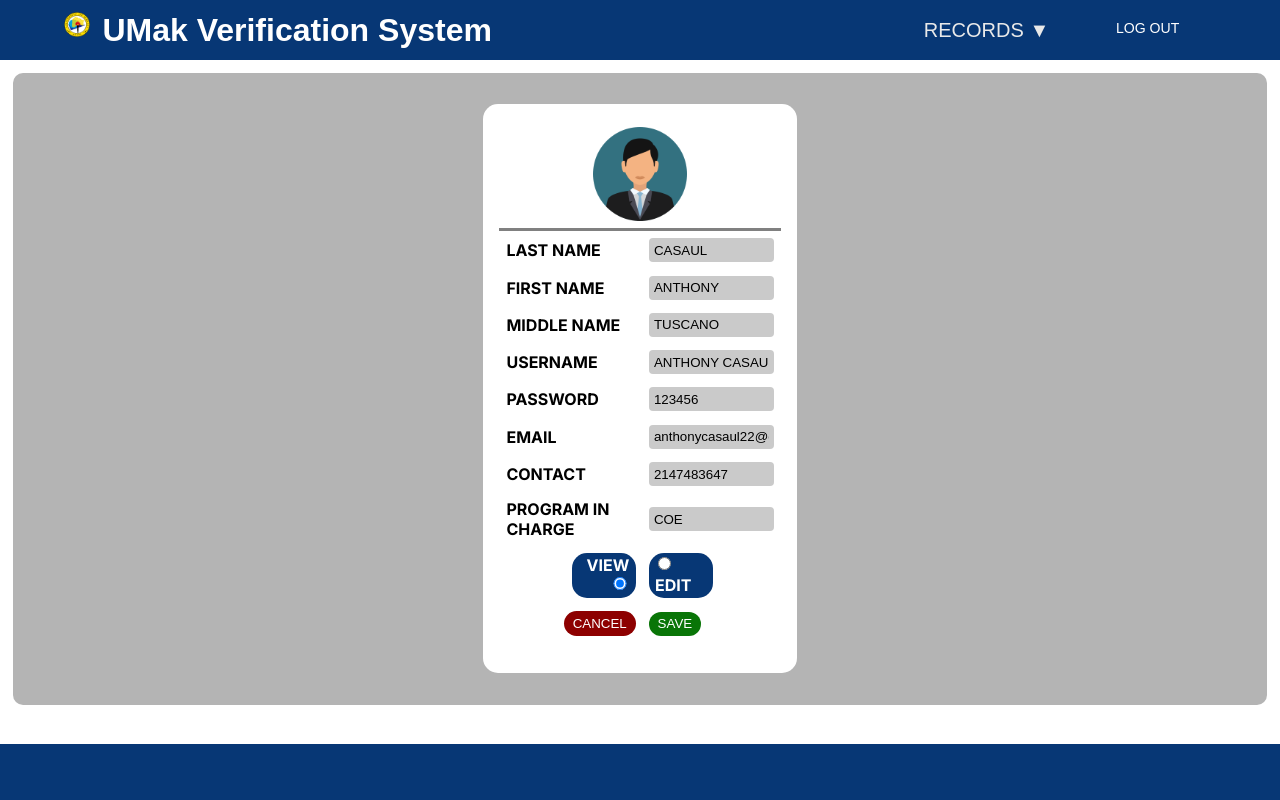
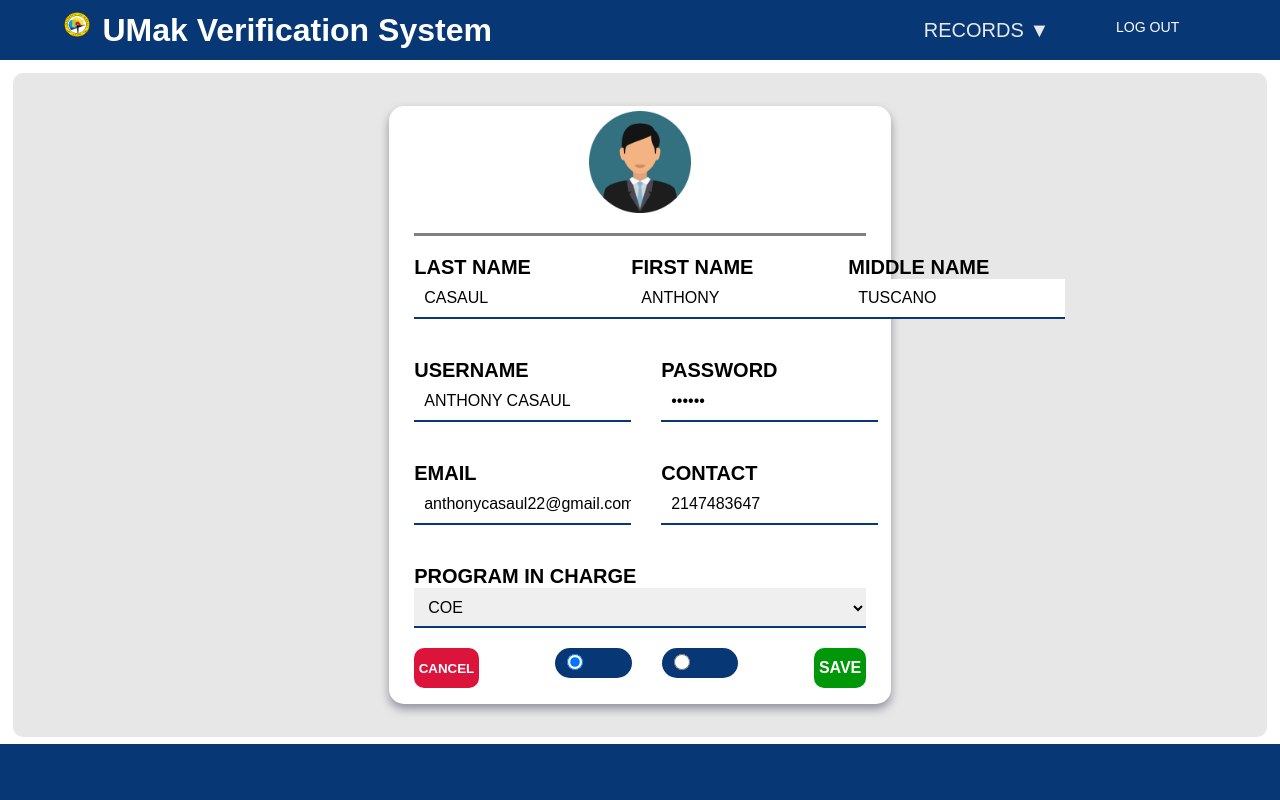
Before and after one commit to AnthonyCasaul/Umak_Verification, a PHP site: page /editStaff.php in a window 1280 px wide. Run offline with PHP 8.4, Linux system fonts and the light colour scheme; a user stored in the database is signed in; data comes from the database, SQL or seed files in the repository; data that the repository does not hold is empty; some web fonts are replaced.

Commit message:
Front End of Edit/addStaff and add record

```diff
--- a/VerificationSystem/addRecord.php
+++ b/VerificationSystem/addRecord.php
@@ -58,7 +58,7 @@ if(isset($_POST['submit'])){
     <meta charset="UTF-8" />
     <meta http-equiv="X-UA-Compatible" content="IE=edge" />
     <meta name="viewport" content="width=device-width, initial-scale=1.0" />
-    <link rel="stylesheet" href="css/addRecord.css" />
+    <link rel="stylesheet" href="addRecord.css" />
     <link rel="icon" href="img/UMakLogo.png" />
     <title>Add Student Record</title>
   </head>
@@ -192,7 +192,7 @@ if(isset($_POST['submit'])){
         <tr>
           <td colspan="2"></td>
           <td>SEMESTER</td>
-          <td>ACADEMIC YEAR</td>
+          <td>ACAD. YEAR</td>
           <td colspan="2">DEGREE</td>
           <td colspan="2">MAJOR</td>
         </tr>
--- a/VerificationSystem/addStaff.css
+++ b/VerificationSystem/addStaff.css
@@ -202,8 +202,9 @@ input{
   outline: none;
 }
 input[type="text"]:focus{
-  border: 1px solid #073775;
+  border: 1px solid hsl(214, 89%, 24%);
   border-radius: 5px;
+  transition: all ease 1s;
 }
 input[type="password"]:focus{
   border: 1px solid #073775;
--- a/VerificationSystem/addStaff.php
+++ b/VerificationSystem/addStaff.php
@@ -155,7 +155,7 @@ if(isset($_POST['submit'])){
                     </div>
                     <label for="" class="PiC">PROGRAM IN CHARGE</label>
                     <select id="department" name="program"   required>
-                      <option value="">--Select--</option>
+                      <option value="" selected disabled>--Select--</option>
                       <option value="cbfs">CBFS</option>
                       <option value="cthm">CTHM</option>
                       <option value="igs">IGS/CGS/CCAPS</option>
--- a/VerificationSystem/css/editStaff.css
+++ b/VerificationSystem/editStaff.css
@@ -125,10 +125,11 @@ h1 {
   justify-content: center;
   flex-direction: column;
   align-items: center;
-  width: 25%;
+  width: 40%;
   margin: 0 auto;
   height: 90%;
   align-self: center;
+  box-shadow: 0px 5px 10px rgba(0, 1, 41, 0.37);
 }
 .userLogo {
   display: flex;
@@ -137,44 +138,100 @@ h1 {
 }
 
 .icon2 {
-  max-width: 100%;
-  width: 30%;
+  width: 8vw;
+  margin-bottom: 10px;
 }
 .userForm {
   width: 90%;
   margin: 2%;
   border-top: gray solid 3px;
 }
-table {
-  width: 100%;
-}
-td {
-  padding: 2%;
-  font-family: "Inter", sans-serif;
-  font-weight: bold;
-}
-
-input {
-  border-radius: 4px;
-  background-color: #cacaca;
-  border: #ffffff;
-  height: 3vh;
-}
-select {
-  border-radius: 4px;
-  background-color: #cacaca;
-  border: #ffffff;
-  height: 3vh;
-}
-
 .container {
   display: flex;
-  background: #b4b4b4;
+  background: #e7e7e7;
   margin-top: 1%;
   margin-left: 1%;
   margin-right: 1%;
-  height: 79vh;
+  height: 83vh;
   border-radius: 10px;
+}
+.userForm {
+  width: 90%;
+  margin: 2%;
+  border-top: gray solid 3px;
+  padding-top: 20px;
+}
+form{
+  display: flex;
+  flex-direction: column;
+}
+.labelInput{
+  display: flex;
+  flex-direction: column;
+}
+.name{
+  display: flex;
+  justify-content: space-around;
+}
+.userPass{
+  display: flex;
+  justify-content: space-around;
+  gap: 30px;
+}
+.Div{
+  display: flex;
+  flex-direction: column;
+}
+.credentials{
+  display: flex;
+  justify-content: space-around;
+  gap: 30px;
+}
+label{
+  font-size: 20px;
+  margin-top: 40px;
+  font-weight: 700;
+}
+.fRows{
+  width: 100%;
+}
+.tRows{
+  width: 100%;
+}
+input{
+  height: 40px;
+  font-size: 16px;
+  padding-left: 10px;
+  border: none;
+  border-bottom: 2px solid #073775;
+  border-radius: 0px;
+  outline: none;
+}
+input[type="text"]:focus{
+  border: 1px solid #073775;
+  border-radius: 5px;
+}
+input[type="password"]:focus{
+  border: 1px solid #073775;
+  border-radius: 5px;
+}
+select{
+  height: 40px;
+  font-size: 16px;
+  padding-left: 10px;
+  border: none;
+  border-bottom: 2px solid #073775;
+  border-radius: 0px;
+  outline: none;
+}
+.btns{
+  margin-top: 20px;
+  display: flex;
+  justify-content: space-between;
+}
+.radioBtns{
+  display: flex;
+  gap: 30px;
 }
 input[type="radio"] {
   width: 1em;
@@ -185,39 +242,32 @@ input[type="radio"] {
   margin-right: 5%;
   margin-left: 5%;
 }
-input[type="text"] {
-  width: 100%;
-  padding: 0px 5px;
-}
-input[type="password"] {
-  width: 100%;
-  padding: 0px 5px;
-}
-.cancel {
-  background-color: #8d0000;
-  color: white;
-  padding: 4% 7%;
-  border-radius: 15px;
-  border: none;
-  cursor: pointer;
-}
-label {
-  cursor: pointer;
-}
-input[type="submit"] {
-  background-color: #097507;
-  color: white;
-  padding: 1% 7%;
-  border-radius: 15px;
-  border: none;
-  cursor: pointer;
-}
-.EVbuttons {
+.EVbtns {
   background-color: #073775;
   color: white;
   border-radius: 15px;
   padding: 2% 5%;
-  width: 5vw;
+  width: 6vw;
+  height: 30px;
+}
+.cancel{
+  padding: 1%;
+  border-radius: 10px;
+  border: none;
+  background-color: crimson;
+  color: white;
+  font-weight: 700;
+}
+input[type="submit"]{
+  background-color: rgb(0, 151, 8);
+  color: white;
+  font-weight: 700;
+  padding: 1%;
+  border-radius: 10px;
+  border: none;
+}
+.hoverBtns:hover{
+  cursor: pointer;
 }
 .mainFooter {
   position: sticky;
--- a/VerificationSystem/editStaff.php
+++ b/VerificationSystem/editStaff.php
@@ -60,9 +60,6 @@ if(isset($_POST['update'])){
     header('location: admin_staff.php');
 }
 
-if(isset($_POST['cancel'])){
-    header('location: admin_staff.php');
-}
 ?>
 
 <!DOCTYPE html>
@@ -74,7 +71,7 @@ if(isset($_POST['cancel'])){
         <title>UMak Verification System</title>
         <meta name="description" content="">
         <meta name="viewport" content="width=device-width, initial-scale=1">
-        <link rel="stylesheet" href="css/editStaff.css">
+        <link rel="stylesheet" href="editStaff.css">
         <link rel="icon" href="img/UMakLogo.png" />
     </head>
 
@@ -139,69 +136,84 @@ if(isset($_POST['cancel'])){
                         echo '<div class="message">'.$message.'</div>';
                     }
                 }
-      ?>
+            ?>
             <div class="userForm">
-                <table>
-                <form action="" method="post" enctype="multipart/form-data">
-                        <tr>
-                            <td><label for="">LAST NAME</label></td>
-                            <td><input type="text" name="lname" value="<?php echo $lName?>"></td>
-                        </tr>
-                        <tr>
-                            <td><label for="">FIRST NAME</label></td>
-                            <td><input type="text" name="fname" value="<?php echo $fName?>"></td>
-                        </tr>
-                        <tr>
-                            <td><label for="">MIDDLE NAME</label></td>
-                            <td><input type="text" name="mname" value="<?php echo $mName?>"></td>
-                        </tr>
-                        <tr>
-                            <td><label for="">USERNAME</label></td>
-                            <td><input type="text" name="uname" value="<?php echo $uName?>"></td>
-                        </tr>
-                        <tr>
-                            <td><label for="">PASSWORD</label></td>
-                            <td><input type="text" name="password" value="<?php echo $pass?>"></td>
-                        </tr>
-                        <tr>
-                            <td><label for="">EMAIL</label></td>
-                            <td><input type="text" name="email" value="<?php echo $email?>"></td>
-                        </tr>
-                        <tr>
-                            <td><label for="">CONTACT</label></td>
-                            <td><input type="text" name="contact" value="<?php echo $contact?>"></td>
-                        </tr>
-                        <tr>
-                            <td><label for="">PROGRAM IN CHARGE</label></td>
-                            <td><input type="text" name="program" value="<?php echo $program?>"></td>
-                        </tr>
-                        <tr>
-                            <td align="right">
-                                <div class="EVbuttons">
-                                <label for="view">VIEW</label>
-                                <input type="radio" id="view" name="tag" value="View" <?php if ($tag == "View"){ echo "checked";} ?>></div>
-                            </td>
-                            <td>
-                                <div class="EVbuttons">
-                                <input type="radio" id="edit" name="tag" value="Edit"<?php if ($tag == "Edit"){ echo "checked";} ?>>
-                                <label for="edit">EDIT</label>
-                                </div>
-                            </td>
-                        </tr>
-                        <tr>
-                            <td align="right"><button type="submit" class="cancel" name="cancel">CANCEL</button></td>
-                            <td><input type="submit" name="update" placeholder="SAVE" value="SAVE"/></td>
-                        </tr>
-                    </form>
-                </table>
-                </div>
+              <form action="" method="post" enctype="multipart/form-data">
+                  <div class="labelInput">
 
+                    <div class="name">
+                      <div class="fRows lname">
+                        <label for="">LAST NAME</label>
+                        <input type="text" name="lname" value="<?php echo $lName?>">
+                      </div>
+                      <div class="fRows fname">
+                        <label for="">FIRST NAME</label>
+                        <input type="text" name="fname" value="<?php echo $fName?>">
+                      </div>
+                      <div class="fRows mname">
+                        <label for="">MIDDLE NAME</label>
+                        <input type="text" name="mname" value="<?php echo $mName?>">
+                      </div>
+                    </div>
 
+                    <div class="userPass">
+                      <div class="tRows Div">
+                        <label for="">USERNAME</label>
+                        <input type="text" name="uname" value="<?php echo $uName?>">
+                      </div>
+                      <div class="tRows Div">
+                        <label for="">PASSWORD</label>
+                        <input type="password" name="password" value="<?php echo $pass?>">
+                      </div>
+                    </div>
 
+                    <div class="credentials">
+                      <div class="tRows Div">
+                        <label for="">EMAIL</label>
+                        <input type="text" name="email" value="<?php echo $email?>">
+                      </div>
+                      <div class="tRows Div">
+                        <label for="">CONTACT</label>
+                        <input type="text" name="contact" value="<?php echo $contact?>">
+                      </div>
+                    </div>
+                    <label for="" class="PiC">PROGRAM IN CHARGE</label>
+                    <select id="department" name="program">
+                      <option value="" selected disabled><?php echo '<b>'.$program.'</b>'?></option>
+                      <option value="cbfs">CBFS</option>
+                      <option value="cthm">CTHM</option>
+                      <option value="igs">IGS/CGS/CCAPS</option>
+                      <option value="cos">COS</option>
+                      <option value="coe">COE</option>
+                      <option value="ccsce">CCSE</option>
+                      <option value="iit">IIT/COT/ITRED/CTM</option>
+                      <option value="ccis">CCIS</option>
+                      <option value="cgpp">CGPP</option>
+                      <option value="cal">CAL</option>
+                      <option value="coahs">COAHS</option>
+                      <option value="chk">CHK</option>
+                      <option value="cmli">CMLI</option>
+                      <option value="sol">SOL</option>
+                    </select>
+                    <div class="btns">
+                      <button class="cancel hoverBtns" onclick="window.location.href='admin_staff.php';">CANCEL</button>
+                        <div class="radioBtns">
+                          <div class="EVbtns">
+                            <input type="radio" id="view" name="tag" value="View" class="radio"<?php if($tag=="View"){echo "checked";}?>><label for=""> VIEW</label>
+                          </div>
+                          <div class="EVbtns">
+                            <input type="radio" id="edit" name="tag" value="Edit" class="radio"<?php if($tag=="Edit"){echo "checked";}?>><label for=""> EDIT</label>
+                          </div>
+                        </div>
+                      <input class="hoverBtns" type="submit" name="submit" placeholder="SAVE" value="SAVE"/>
+                    </div>
+              </div>
+              </form>
             </div>
         </div>
 
     </div>
+
     </body>
 
     <footer> </footer>
```
Also changed, not shown: VerificationSystem/addRecord.css (renamed from VerificationSystem/css/addRecord.css, +26 -22 lines).
